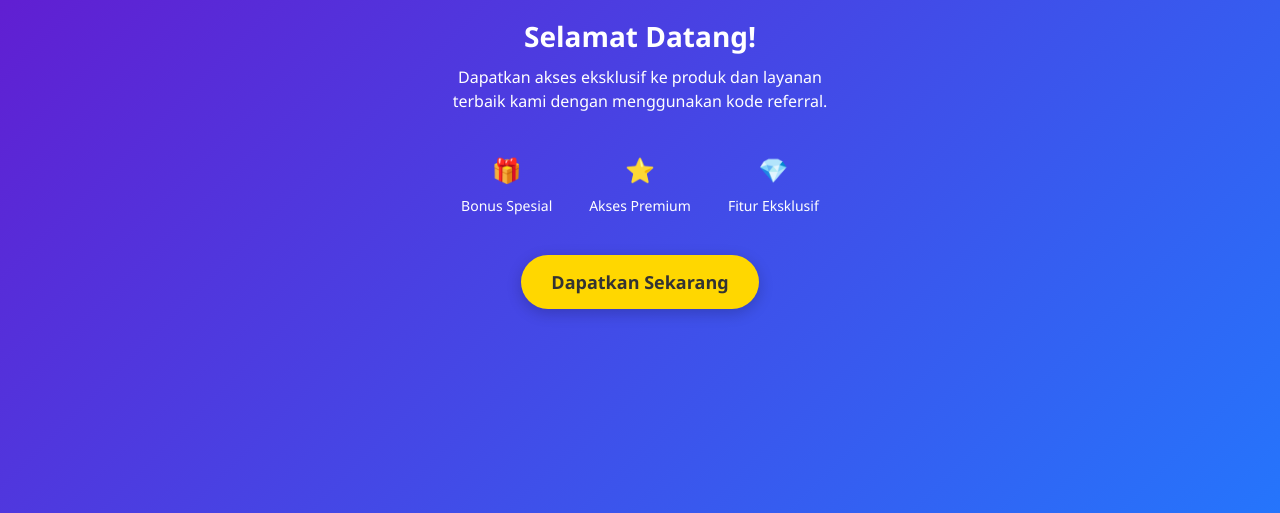
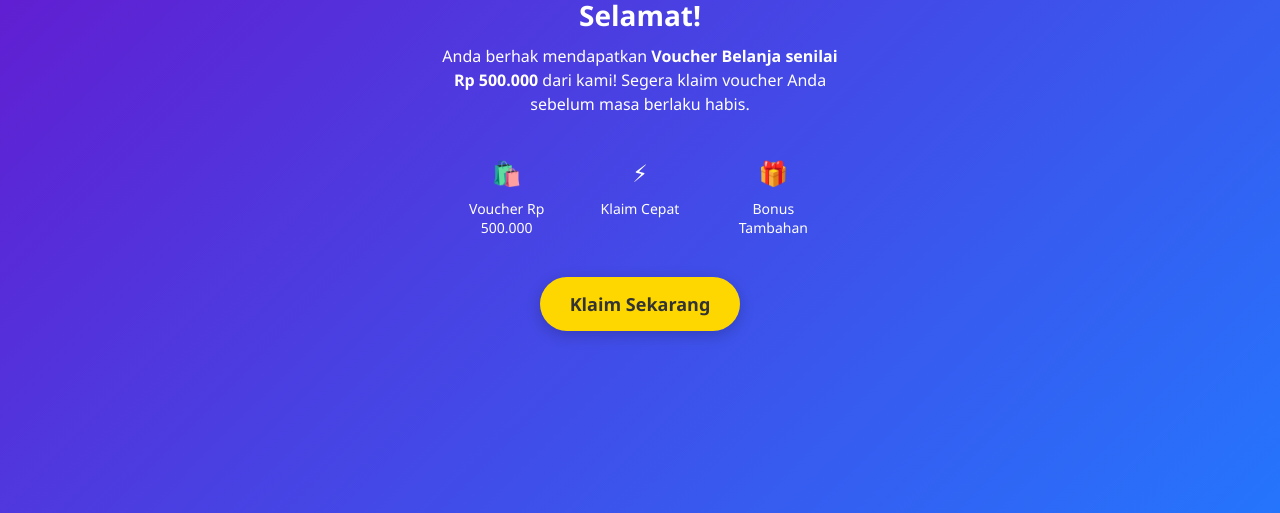
Before and after one commit to admincisangkan/cis-voucher, a plain HTML site: page index.html in a window 1280 px wide. Shown: the part 287-800 px from the top of the page. Drawn offline with Linux system fonts and the light colour scheme.

Commit message:
main goes

```diff
--- a/index.html
+++ b/index.html
@@ -3,7 +3,7 @@
 <head>
     <meta charset="UTF-8">
     <meta name="viewport" content="width=device-width, initial-scale=1.0">
-    <title>Landing Page Referral</title>
+    <title>Klaim Voucher Belanja</title>
     <style>
         * {
             margin: 0;
@@ -268,26 +268,29 @@
 </head>
 <body>
     <div class="container">
-        <div class="logo animate">🚀</div>
-        <h1 class="animate">Selamat Datang!</h1>
-        <p class="animate delay-1">Dapatkan akses eksklusif ke produk dan layanan terbaik kami dengan menggunakan kode referral.</p>
+        <div class="logo animate">🎉</div>
+        <h1 class="animate">Selamat!</h1>
+        <p class="animate delay-1">
+            Anda berhak mendapatkan <strong>Voucher Belanja senilai Rp 500.000</strong> dari kami!
+            Segera klaim voucher Anda sebelum masa berlaku habis.
+        </p>
 
         <div class="features">
             <div class="feature animate delay-1">
-                <div class="feature-icon">🎁</div>
-                <div class="feature-text">Bonus Spesial</div>
+                <div class="feature-icon">🛍️</div>
+                <div class="feature-text">Voucher Rp 500.000</div>
             </div>
             <div class="feature animate delay-2">
-                <div class="feature-icon">⭐</div>
-                <div class="feature-text">Akses Premium</div>
+                <div class="feature-icon">⚡</div>
+                <div class="feature-text">Klaim Cepat</div>
             </div>
             <div class="feature animate delay-3">
-                <div class="feature-icon">💎</div>
-                <div class="feature-text">Fitur Eksklusif</div>
+                <div class="feature-icon">🎁</div>
+                <div class="feature-text">Bonus Tambahan</div>
             </div>
         </div>
 
-        <button class="cta-button animate delay-3" id="showPopup">Dapatkan Sekarang</button>
+        <button class="cta-button animate delay-3" id="showPopup">Klaim Sekarang</button>
     </div>
 
     <!-- Overlay dan Popup -->
@@ -296,8 +299,8 @@
             <button class="close-btn" id="closePopup">&times;</button>
 
             <div class="popup-header">
-                <h2 class="popup-title">Masukkan Kode Referral</h2>
-                <p class="popup-subtitle">Untuk melanjutkan, masukkan kode referral Anda</p>
+                <h2 class="popup-title">Klaim Voucher Anda</h2>
+                <p class="popup-subtitle">Masukkan kode referral untuk memverifikasi klaim voucher belanja Anda</p>
             </div>
 
             <div class="referral-info">
@@ -315,96 +318,52 @@
             <div class="referral-form">
                 <div class="form-group">
                     <label for="referralInput">Kode Referral Anda</label>
-                    <input type="text" id="referralInput" placeholder="Masukkan kode referral">
+                    <input type="text" id="referralInput" placeholder="Masukkan kode referral di sini">
                 </div>
-                <button class="submit-btn" id="submitReferral">Konfirmasi & Lanjutkan</button>
+                <button class="submit-btn" id="submitReferral">Verifikasi & Klaim</button>
             </div>
         </div>
     </div>
 
     <script>
-        // Ambil parameter URL
         const urlParams = new URLSearchParams(window.location.search);
         const name = urlParams.get('name') || 'Tidak tersedia';
         const company = urlParams.get('company') || 'Tidak tersedia';
         const code = urlParams.get('code') || 'Tidak tersedia';
 
-        // Elemen DOM
         const overlay = document.getElementById('overlay');
         const showPopupBtn = document.getElementById('showPopup');
         const closePopupBtn = document.getElementById('closePopup');
         const submitReferralBtn = document.getElementById('submitReferral');
         const referralInput = document.getElementById('referralInput');
 
-        // Elemen untuk menampilkan data referral
         const referralNameElement = document.getElementById('referralName');
         const referralCompanyElement = document.getElementById('referralCompany');
-        const referralCodeElement = document.getElementById('referralCode');
 
-        // Tampilkan data referral di popup
         document.addEventListener('DOMContentLoaded', function() {
             referralNameElement.textContent = name;
             referralCompanyElement.textContent = company;
-            referralCodeElement.textContent = code;
 
-            // Tampilkan popup otomatis jika ada data referral
-            if (name !== 'Tidak tersedia' || company !== 'Tidak tersedia' || code !== 'Tidak tersedia') {
+            if (name !== 'Tidak tersedia' || company !== 'Tidak tersedia') {
                 setTimeout(() => {
                     overlay.classList.add('active');
                 }, 1000);
             }
         });
 
-        // Event listener untuk tombol tampilkan popup
-        showPopupBtn.addEventListener('click', function() {
-            overlay.classList.add('active');
-        });
+        showPopupBtn.addEventListener('click', () => overlay.classList.add('active'));
+        closePopupBtn.addEventListener('click', () => overlay.classList.remove('active'));
+        overlay.addEventListener('click', e => { if (e.target === overlay) overlay.classList.remove('active'); });
 
-        // Event listener untuk tombol tutup popup
-        closePopupBtn.addEventListener('click', function() {
-            overlay.classList.remove('active');
-        });
-
-        // Event listener untuk klik di luar popup
-        overlay.addEventListener('click', function(e) {
-            if (e.target === overlay) {
-                overlay.classList.remove('active');
-            }
-        });
-
-        // Event listener untuk submit referral
         submitReferralBtn.addEventListener('click', function() {
             const userReferralCode = referralInput.value.trim();
-
             if (userReferralCode === '') {
                 alert('Silakan masukkan kode referral Anda');
                 return;
             }
 
-            // Simulasi proses verifikasi
-            alert(`Kode referral "${userReferralCode}" berhasil diverifikasi!`);
-
-            // Redirect atau lakukan aksi selanjutnya
-            // window.location.href = 'https://example.com/success';
-
-            // Untuk contoh, tutup popup
+            alert(`Kode referral "${userReferralCode}" berhasil diverifikasi!\nVoucher belanja Rp 500.000 telah diklaim.`);
             overlay.classList.remove('active');
-        });
-
-        // Animasi untuk elemen dengan class animate
-        const animateElements = document.querySelectorAll('.animate');
-
-        const observer = new IntersectionObserver((entries) => {
-            entries.forEach(entry => {
-                if (entry.isIntersecting) {
-                    entry.target.style.opacity = 1;
-                    entry.target.style.transform = 'translateY(0)';
-                }
-            });
-        }, { threshold: 0.1 });
-
-        animateElements.forEach(element => {
-            observer.observe(element);
         });
     </script>
 </body>
```
